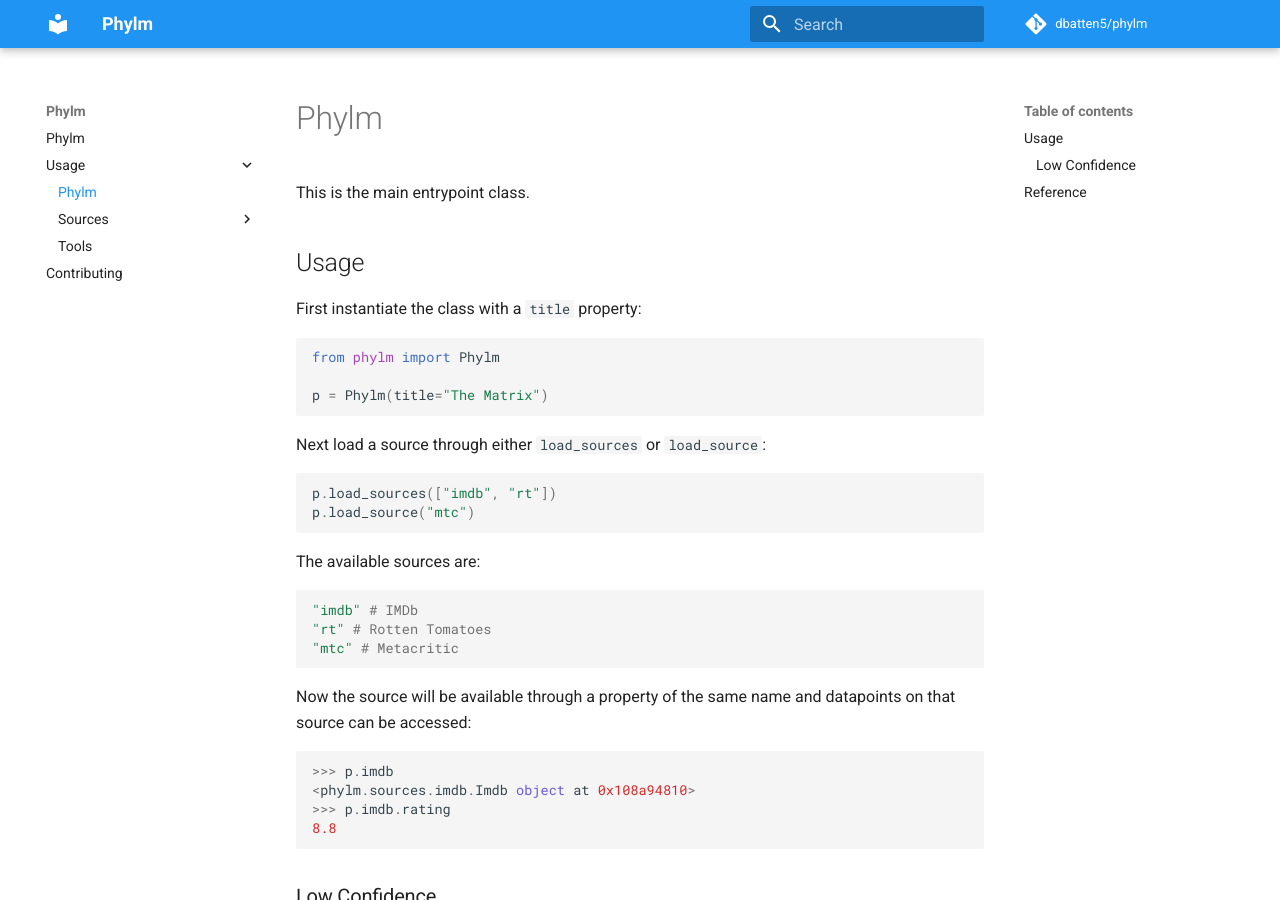
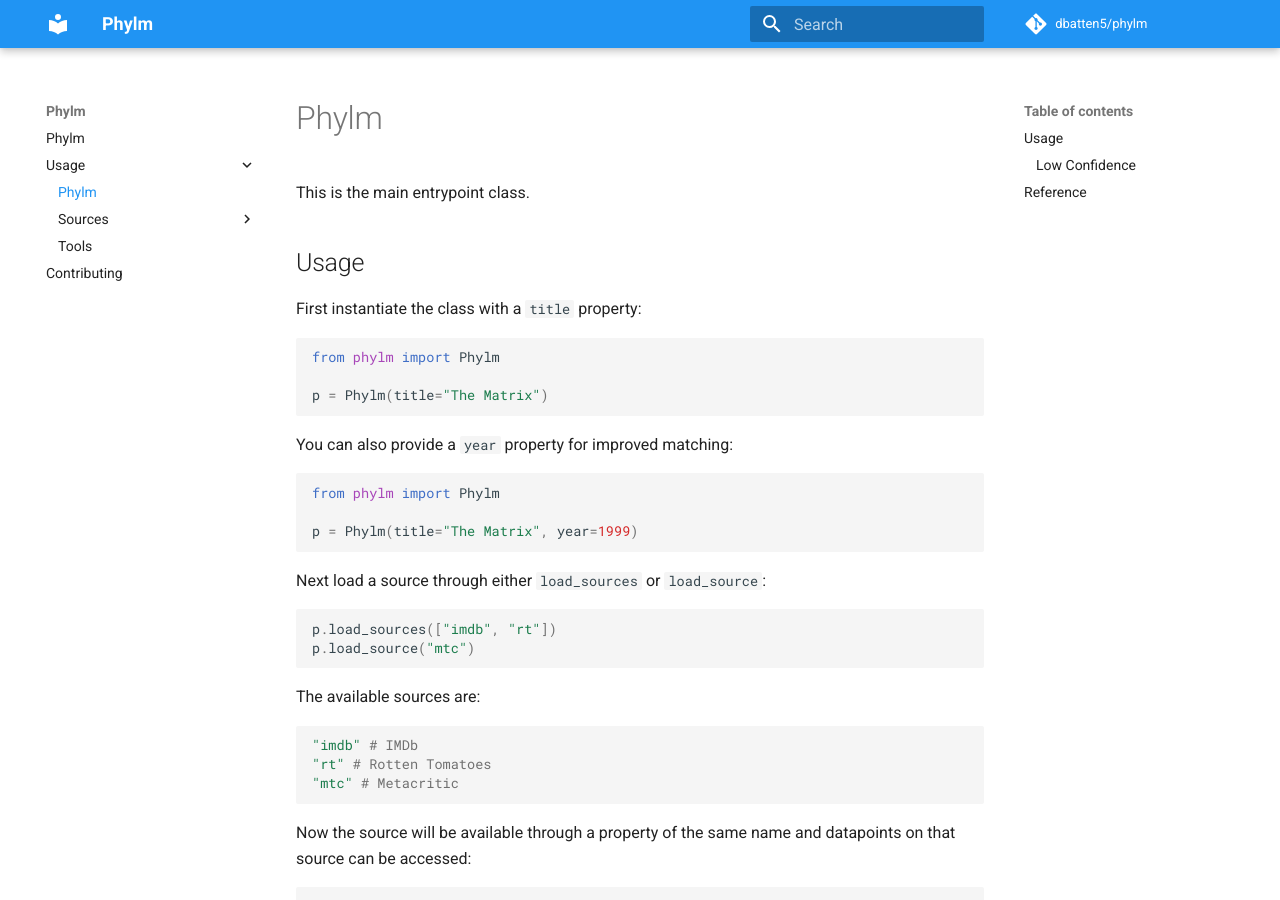
Before and after one commit to dbatten5/phylm, an MkDocs documentation site: the page built from docs/phylm.md, in a window 1280 px wide and 900 px high. Built offline with MkDocs 1.6.1 and Material for MkDocs 9.7.7, drawn with Linux system fonts in a browser that asks for light colours; comment, search, counter and statistics services are not loaded.

Commit message:
add year matching to docs

````diff
--- a/docs/phylm.md
+++ b/docs/phylm.md
@@ -8,6 +8,14 @@ First instantiate the class with a `title` property:
 from phylm import Phylm
 
 p = Phylm(title="The Matrix")
+```
+
+You can also provide a `year` property for improved matching:
+
+```python
+from phylm import Phylm
+
+p = Phylm(title="The Matrix", year=1999)
 ```
 
 Next load a source through either `load_sources` or `load_source`:
````
Also changed, not shown: docs/imdb.md (+1 -1 lines), docs/mtc.md (+1 -1 lines), docs/rt.md (+1 -1 lines).
